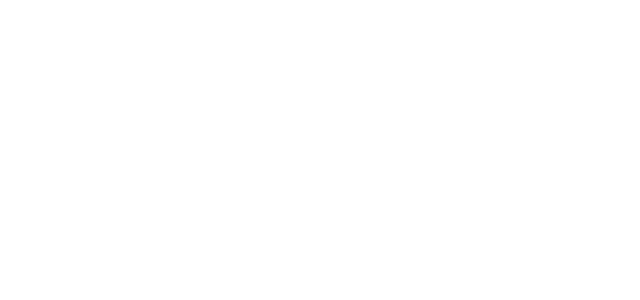
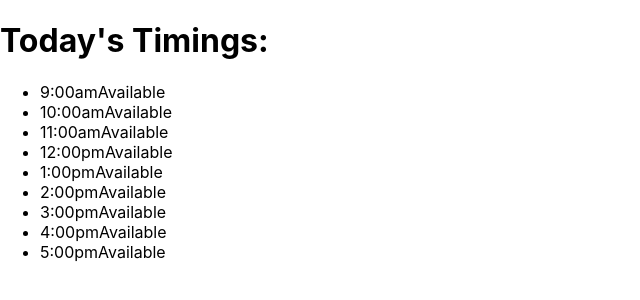
Before and after one commit to s4sahildudani/date_Task, a React (Create React App) app in the folder my-app/: page /timesheet in a window 1280 px wide. Before the commit this address had no page. Shown: the top 300 px of the page, without its empty margins (0-640 px from the left). Built offline with nearby package versions, Linux system fonts and the light colour scheme.

Commit message:
updated code for task

```diff
--- a/my-app/package.json
+++ b/my-app/package.json
@@ -11,6 +11,7 @@
     "@testing-library/jest-dom": "^5.16.5",
     "@testing-library/react": "^13.4.0",
     "@testing-library/user-event": "^13.5.0",
+    "luxon": "^3.3.0",
     "moment-timezone": "^0.5.43",
     "react": "^18.2.0",
     "react-dom": "^18.2.0",
--- a/my-app/src/App.js
+++ b/my-app/src/App.js
@@ -1,6 +1,7 @@
 import {BrowserRouter ,Routes ,Route} from 'react-router-dom';
 import './App.css';
 import DateTask from './pages/DateTask';
+import Timesheet from './pages/Timesheet';
 
 function App() {
   return (
@@ -8,6 +9,7 @@
       <BrowserRouter>
       <Routes>
         <Route path='/' element={<DateTask />} />
+        <Route path='/timesheet' element={<Timesheet />} />
       </Routes>
       </BrowserRouter>
     </div>
--- a/my-app/src/pages/DateTask.js
+++ b/my-app/src/pages/DateTask.js
@@ -13,7 +13,9 @@
 
 function DateTask() {
   const [date, setDate] = useState(moment());
+  console.log(date);
   const [timezone, setTimezone] = useState("UTC");
+  const [selectedDay, setSelectedDay] = useState("");
 
   const handleTimezoneChange = (event) => {
     setTimezone(event.target.value);
@@ -21,23 +23,33 @@
 
   const loadPreviousWeek = () => {
     setDate(date.clone().subtract(7, "days"));
+    setSelectedDay("");
   };
 
   const loadNextWeek = () => {
     setDate(date.clone().add(7, "days"));
+    setSelectedDay("");
   };
 
   const daysOfWeek = ["Mon", "Tue", "Wed", "Thu", "Fri"];
+  const today = moment().startOf("day");
+  const daysFromToday = date.diff(today, "days");
+  const isTodayOrAfter = daysFromToday >= 0 && daysFromToday < 5;
+
   const startTime = moment().startOf("day").add(8, "hours");
   const endTime = moment().startOf("day").add(23, "hours");
-
+console.log("endtime",endTime);
+console.log("startTime",endTime)
   const times = [];
 
   let current = startTime.clone();
-  while (current <= endTime) {
+
+  while (current <= endTime && current.day() <= 5) {
     times.push(current.format("h:mm A"));
     current.add(30, "minutes");
   }
+
+
 
   const convertToTimezone = (time) => {
     const datetime = moment.tz(
@@ -50,13 +62,11 @@
   };
 
   return (
-
     <>
       <Box sx={{ display: "flex", justifyContent: "space-between" }}>
         <Button onClick={loadPreviousWeek}>Previous Week</Button>
-    <Typography variant="h5">
-      {date.clone().tz(timezone).format("MMMM Do YYYY")}
-    </Typography>
+        <Typography variant="h5">{date.format("MMMM Do YYYY")}</Typography>
+
         <Button onClick={loadNextWeek}>Next Week</Button>
       </Box>
       <Box>
@@ -81,11 +91,21 @@
       </Box>
       {daysOfWeek.map((day, index) => {
         const dayDate = date.clone().startOf("week").add(index, "days");
-    const isWeekday = index >= 1 && index <= 5;
+        const isWeekday = index >= 0 && index <= 4;
+
+        const isSelected = selectedDay === day;
+
         return (
           <Box
             key={`${day}-${dayDate.format("M/D")}`}
-        sx={{ display: "flex", border: "1px solid black", mt: 2, ml: 1 }}
+            sx={{
+              display: "flex",
+              border: "1px solid black",
+              mt: 2,
+              ml: 1,
+              background: isSelected ? "#eee" : "none",
+            }}
+            onClick={() => setSelectedDay(day)}
           >
             <Box
               sx={{
@@ -93,6 +113,7 @@
                 width: "15%",
                 textAlign: "center",
                 fontSize: "20px",
+                color: isSelected ? "blue" : "inherit",
               }}
             >
               <Typography sx={{ color: "red", width: "85%", mt: 2 }}>
@@ -117,7 +138,6 @@
         );
       })}
     </>
-
   );
 }
 
--- /dev/null
+++ b/my-app/src/pages/Timesheet.js
@@ -0,0 +1,38 @@
+import React from 'react';
+
+class Timesheet extends React.Component {
+  constructor(props) {
+    super(props);
+    this.state = {
+      timings: [],
+    };
+  }
+
+  componentDidMount() {
+    const date = new Date();
+    const timings = ['9:00am', '10:00am', '11:00am', '12:00pm', '1:00pm', '2:00pm', '3:00pm', '4:00pm', '5:00pm'].map((timing) => ({
+      time: timing,
+      available: true,
+    }));
+    this.setState({ timings });
+  }
+
+  render() {
+    const { timings } = this.state;
+    return (
+      <div>
+        <h1>Today's Timings:</h1>
+        <ul>
+          {timings.map(({ time, available }) => (
+            <li key={time}>
+              <span>{time}</span>
+              <span>{available ? 'Available' : 'Booked'}</span>
+            </li>
+          ))}
+        </ul>
+      </div>
+    );
+  }
+}
+
+export default Timesheet;
```
Also changed, not shown: 1 other file (tests, documents, lock files or other folders). Lines whose indentation alone changed are shown as unchanged.
